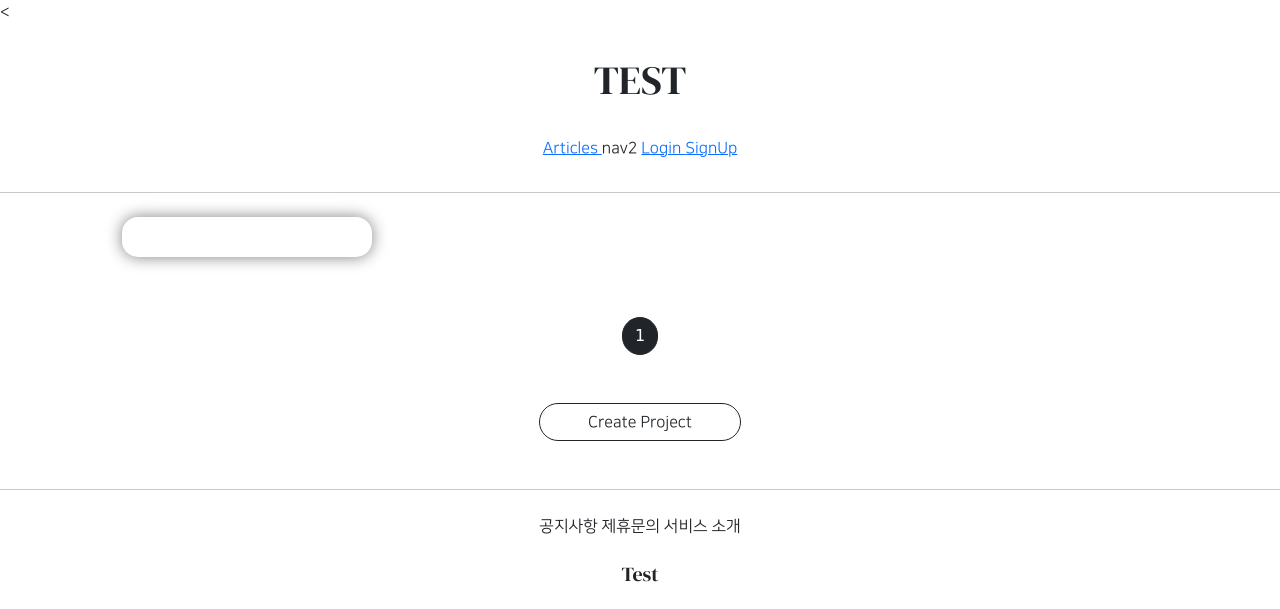
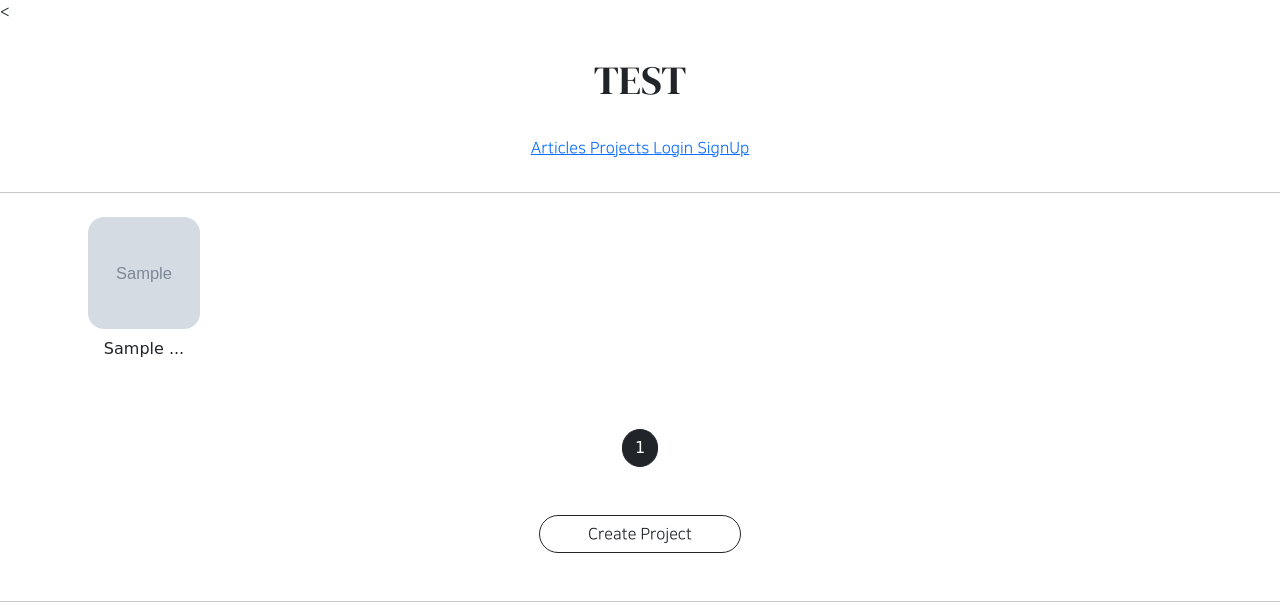
Before and after one commit to suyeon-K/GIS_web_project_1, a Django app: page /projects/list/ in a window 1280 px wide. Shown: the top 609 px of the page. Run offline with Django 3.2, Linux system fonts and the light colour scheme; tables that the repository leaves empty hold one stand-in row (values such as "Sample post"); grey boxes marked "Sample" are stand-in pictures; parts of the project's set-up code (start-up, migrations or seed data) failed here and were passed over; some libraries are stand-ins or nearby versions; some web fonts are replaced.

Commit message:
8/18_project_list

```diff
--- a/projectapp/templates/projectapp/list.html
+++ b/projectapp/templates/projectapp/list.html
@@ -10,18 +10,17 @@
         }
 
         .container div {
-          width: 45%;
-            max-width: 250px;
           display: flex;
           justify-content: center;
           align-items: center;
           border-radius: 1rem;
             flex-direction: column;
-            box-shadow: 0 0 1rem gray;
         }
 
         .container img{
-            width : 100%;
+            width: 7rem;
+            height: 7rem;
+            object-fit: cover;
             border-radius: 1rem;
         }
     </style>
@@ -29,13 +28,13 @@
 
     <div class="container my-4">
 
-        {% for article in project_list %}
+        {% for project in project_list %}
             <div>
                 <a href="{% url 'projectapp:detail' pk=project.pk %}">
                     <img src="{{ project.image.url }}" alt="">
                 </a>
 
-                <span class="NNS_B my-2">{{ project.name }}</span>
+                <span class="NNS_B my-2">{{ project.name | truncatechars:10 }}</span>
             </div>
         {% endfor %}
     </div>
--- a/projectapp/urls.py
+++ b/projectapp/urls.py
@@ -7,5 +7,6 @@ app_name = 'projectapp'
 urlpatterns = [
     path('create/', ProjectCreateView.as_view(), name='create'),
     path('detail/<int:pk>', ProjectDetailView.as_view(), name='detail'),
+
     path('list/', ProjectListView.as_view(), name='list'),
 ]
--- a/templates/header.html
+++ b/templates/header.html
@@ -8,7 +8,11 @@
                 Articles
             </a>
         </span>
-        <span>nav2</span>
+        <span>
+            <a href="{% url 'projectapp:list' %}">
+                Projects
+            </a>
+        </span>
         {% if not user.is_authenticated %}
         <span>
             <a href="{% url 'accountapp:login' %}" >
```
